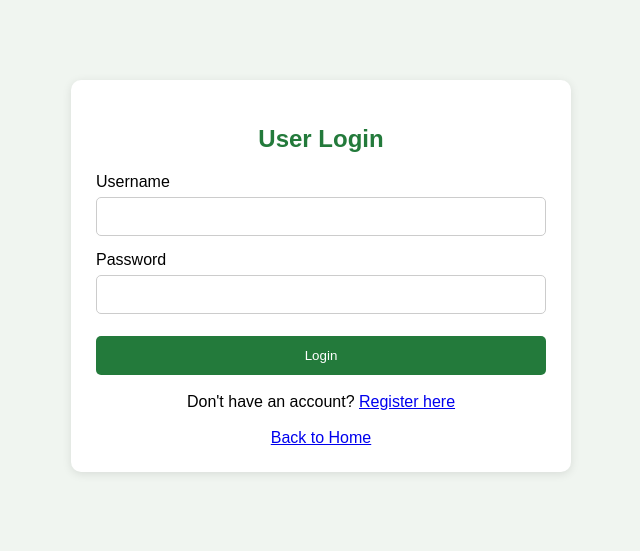
After one commit to Vikram-S-H/Waste-Segregation-Awareness-and-Collection-Helper, a Flask app: page /user-login in a window 1280 px wide. The commit adds this page. Shown: the top 551 px of the page, without its empty margins (319-959 px from the left). Run offline with Flask 3, Linux system fonts and the light colour scheme.

Commit message:
Completed Phase 5 - User Authentication and Admin Dashboard

```diff
--- a/app.py
+++ b/app.py
@@ -1,18 +1,27 @@
 
 from flask import Flask, render_template, request, redirect, url_for, session
+from werkzeug.security import generate_password_hash, check_password_hash
 app = Flask(__name__)
-app.secret_key = "waste-helper-secret-key-2026"
+from config import SECRET_KEY, ADMIN_USERNAME, ADMIN_PASSWORD
 
-
-ADMIN_USERNAME = "admin"
-ADMIN_PASSWORD = "Admin@123"
-
-from database import create_table, save_request, get_connection, update_request_status
+app.secret_key = SECRET_KEY
+from database import (
+    create_table,
+    create_users_table,
+    register_user,
+    get_user_by_username,
+    get_user_by_id,
+    save_request,
+    get_connection,
+    update_request_status
+)
 from datetime import date
 
 
 # Create the database table when the application starts
 create_table()
+
+create_users_table()
 
 
 @app.route("/")
@@ -38,28 +47,33 @@ def schedules():
 @app.route("/request", methods=["GET", "POST"])
 def collection_request():
 
+    # Check whether the user is logged in
+    if not session.get("user_id"):
+        return redirect(url_for("user_login"))
+
+    # Retrieve registered user details
+    user = get_user_by_id(session["user_id"])
+
+    if not user:
+        session.pop("user_id", None)
+        session.pop("user_name", None)
+        return redirect(url_for("user_login"))
+
     if request.method == "POST":
 
-        name = request.form.get("name", "").strip()
-        phone = request.form.get("phone", "").strip()
-        address = request.form.get("address", "").strip()
         waste_type = request.form.get("waste_type", "").strip()
         collection_date = request.form.get("date", "").strip()
         instructions = request.form.get("instructions", "").strip()
 
         # Validate required fields
-        if not all([name, phone, address, waste_type, collection_date]):
+        if not waste_type or not collection_date:
             return "Please fill in all required fields.", 400
 
-        # Validate contact number
-        if not (phone.isdigit() and len(phone) == 10):
-            return "Please enter a valid 10-digit contact number.", 400
-
-        # Validate collection day according to waste type
+        # Validate collection days
         allowed_days = {
-            "Wet Waste": [0, 2, 4],       # Monday, Wednesday, Friday
-            "Dry Waste": [1, 5],          # Tuesday, Saturday
-            "Hazardous Waste": [3]        # Thursday
+            "Wet Waste": [0, 2, 4],
+            "Dry Waste": [1, 5],
+            "Hazardous Waste": [3]
         }
 
         # Validate date format
@@ -80,11 +94,12 @@ def collection_request():
         if selected_date.weekday() not in allowed_days[waste_type]:
             return "Selected date does not match the waste collection schedule.", 400
 
-        # Save request in SQLite database
+        # Save request using registered user details
         save_request(
-            name,
-            phone,
-            address,
+            user["id"],
+            user["name"],
+            user["phone"],
+            user["address"],
             waste_type,
             collection_date,
             instructions
@@ -94,10 +109,93 @@ def collection_request():
             <h2>Collection Request Submitted Successfully!</h2>
             <p>Your request has been saved in the application.</p>
             <p>This does not guarantee municipal pickup.</p>
-            <a href="/">Return to Home</a>
+            <a href="/user-dashboard">Return to Dashboard</a>
         """
 
-    return render_template("request.html")
+    return render_template("request.html", user=user)
+
+@app.route("/register", methods=["GET", "POST"])
+def register():
+
+    if request.method == "POST":
+
+        name = request.form.get("name", "").strip()
+        phone = request.form.get("phone", "").strip()
+        address = request.form.get("address", "").strip()
+        username = request.form.get("username", "").strip()
+        password = request.form.get("password", "")
+
+        if not all([name, phone, address, username, password]):
+            return "Please fill in all fields.", 400
+
+        if not (phone.isdigit() and len(phone) == 10):
+            return "Please enter a valid 10-digit phone number.", 400
+
+        if len(password) < 8:
+            return "Password must contain at least 8 characters.", 400
+
+        if get_user_by_username(username):
+            return "Username already exists. Please choose another.", 400
+
+        password_hash = generate_password_hash(password)
+
+        register_user(
+            name,
+            phone,
+            address,
+            username,
+            password_hash
+        )
+
+        return redirect(url_for("user_login"))
+
+    return render_template("register.html")
+
+
+@app.route("/user-login", methods=["GET", "POST"])
+def user_login():
+
+    if request.method == "POST":
+
+        username = request.form.get("username", "").strip()
+        password = request.form.get("password", "")
+
+        user = get_user_by_username(username)
+
+        if user and check_password_hash(user["password"], password):
+
+            session["user_id"] = user["id"]
+            session["user_name"] = user["name"]
+
+            return redirect(url_for("user_dashboard"))
+
+        return "Invalid username or password. Please try again.", 401
+
+    return render_template("user_login.html")
+
+
+@app.route("/user-dashboard")
+def user_dashboard():
+
+    # Check whether the user is logged in
+    if not session.get("user_id"):
+        return redirect(url_for("user_login"))
+
+    return render_template(
+        "user_dashboard.html",
+        user_name=session.get("user_name")
+    )
+
+
+@app.route("/user-logout")
+def user_logout():
+
+    # Clear the user login session
+    session.pop("user_id", None)
+    session.pop("user_name", None)
+
+    return redirect(url_for("user_login"))
+
 
 @app.route("/admin-login", methods=["GET", "POST"])
 def admin_login():
@@ -129,6 +227,37 @@ def admin_dashboard():
     # Retrieve collection requests from database
     connection = get_connection()
     cursor = connection.cursor()
+
+
+    today = date.today().isoformat()
+
+    cursor.execute("""
+    UPDATE collection_requests
+    SET status = 'Completed',
+        completed_at = CURRENT_TIMESTAMP
+    WHERE status = 'Approved'
+    AND collection_date < ?
+""", (today,))
+
+    connection.commit()
+
+    cursor.execute("""
+    UPDATE collection_requests
+    SET completed_at = CURRENT_TIMESTAMP
+    WHERE status = 'Completed'
+    AND completed_at IS NULL
+    """)
+
+    connection.commit()
+
+    cursor.execute("""
+        DELETE FROM collection_requests
+        WHERE status = 'Completed'
+        AND completed_at IS NOT NULL
+        AND completed_at <= datetime('now', '-30 days')
+    """)
+
+    connection.commit()
 
     cursor.execute("""
         SELECT * FROM collection_requests
@@ -166,32 +295,27 @@ def admin_dashboard():
 @app.route("/update-status/<int:request_id>", methods=["POST"])
 def update_status(request_id):
 
-    # Check admin login
     if not session.get("admin_logged_in"):
         return redirect(url_for("admin_login"))
 
-    # Get the new status
     status = request.form.get("status", "")
 
-    # Allow only valid statuses
-    allowed_statuses = ["Pending", "Approved", "Completed"]
+    if status != "Approved":
+        return "Invalid status update.", 400
 
-    if status not in allowed_statuses:
-        return "Invalid status selected.", 400
+    connection = get_connection()
+    cursor = connection.cursor()
 
-    # Update status in database
-    update_request_status(request_id, status)
+    cursor.execute("""
+        UPDATE collection_requests
+        SET status = 'Approved'
+        WHERE id = ? AND status = 'Pending'
+    """, (request_id,))
+
+    connection.commit()
+    connection.close()
 
     return redirect(url_for("admin_dashboard"))
 
-@app.route("/admin-logout")
-def admin_logout():
-
-    # Clear the admin login session
-    session.pop("admin_logged_in", None)
-
-    return redirect(url_for("admin_login"))
-
-
 if __name__ == "__main__":
     app.run(debug=True)
--- a/templates/index.html
+++ b/templates/index.html
@@ -122,6 +122,9 @@
         <a href="/classification">Classification</a>
         <a href="/schedules">Collection Schedules</a>
         <a href="/request" class="request-button">♻ Send Collection Request</a>
+        <a href="/user-login">User Login</a>
+        <a href="/register">Register</a>
+        <a href="/admin-login">Admin Login</a>
 
     </nav>
 
--- /dev/null
+++ b/templates/user_login.html
@@ -0,0 +1,95 @@
+<!DOCTYPE html>
+<html>
+<head>
+    <title>User Login</title>
+    <meta name="viewport" content="width=device-width, initial-scale=1.0">
+
+    <style>
+        body {
+            font-family: Arial, sans-serif;
+            background: #f0f5f0;
+            margin: 0;
+            padding: 20px;
+        }
+
+        .container {
+            max-width: 450px;
+            margin: 60px auto;
+            background: white;
+            padding: 25px;
+            border-radius: 10px;
+            box-shadow: 0 2px 10px rgba(0,0,0,0.1);
+        }
+
+        h2 {
+            text-align: center;
+            color: #237a3b;
+        }
+
+        label {
+            display: block;
+            margin-top: 15px;
+        }
+
+        input {
+            width: 100%;
+            padding: 11px;
+            margin-top: 6px;
+            box-sizing: border-box;
+            border: 1px solid #ccc;
+            border-radius: 5px;
+        }
+
+        button {
+            width: 100%;
+            padding: 12px;
+            margin-top: 22px;
+            background: #237a3b;
+            color: white;
+            border: none;
+            border-radius: 5px;
+            cursor: pointer;
+        }
+
+        button:hover {
+            background: #185c2b;
+        }
+
+        .link {
+            text-align: center;
+            margin-top: 18px;
+        }
+    </style>
+</head>
+
+<body>
+
+<div class="container">
+
+    <h2>User Login</h2>
+
+    <form action="/user-login" method="POST">
+
+        <label>Username</label>
+        <input type="text" name="username" required>
+
+        <label>Password</label>
+        <input type="password" name="password" required>
+
+        <button type="submit">Login</button>
+
+    </form>
+
+    <div class="link">
+        Don't have an account?
+        <a href="/register">Register here</a>
+    </div>
+
+    <div class="link">
+        <a href="/">Back to Home</a>
+    </div>
+
+</div>
+
+</body>
+</html>
--- a/view_requests.py
+++ b/view_requests.py
@@ -20,6 +20,7 @@ if requests:
         print("Collection Date:", item["collection_date"])
         print("Instructions:", item["instructions"])
         print("Status:", item["status"])
+        print("Completed At:", item["completed_at"])
         print("-----------------------------------")
 
 else:
```
Also changed, not shown: database.py (+90 -4 lines), templates/admin_dashboard.html (+8 -17 lines), templates/register.html (added, +105 -0 lines), templates/request.html (+9 -27 lines), templates/user_dashboard.html (added, +68 -0 lines), database/waste_management.db (deleted), 1 other file.
